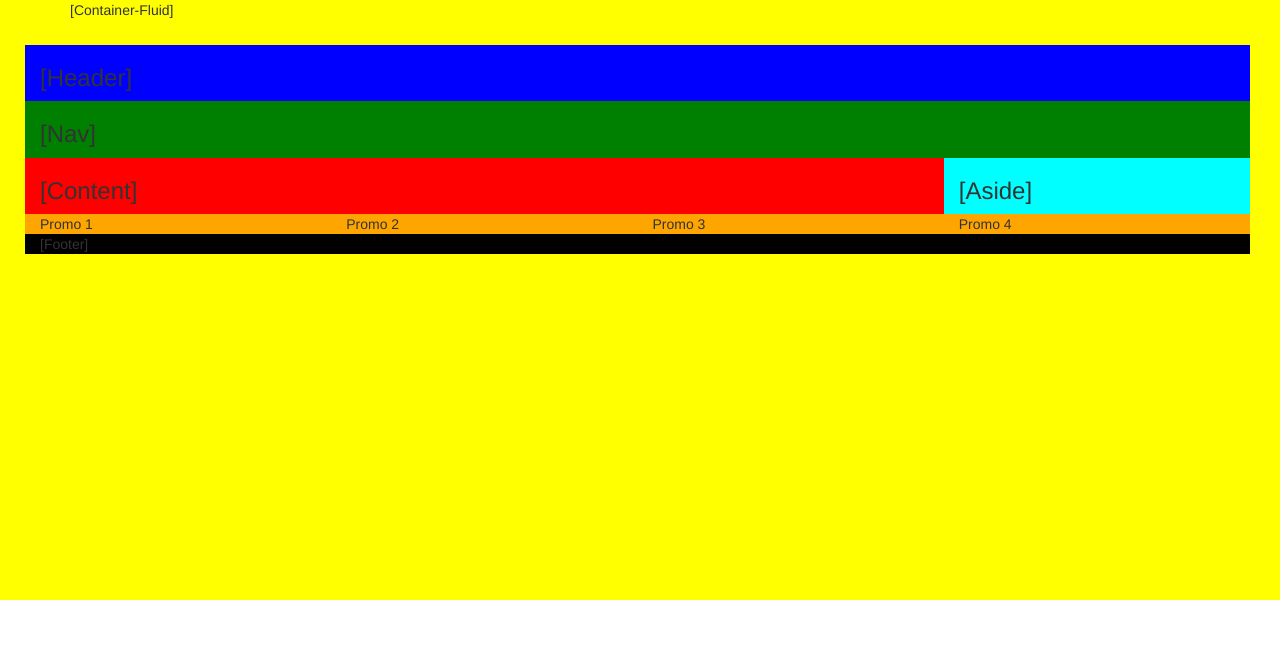
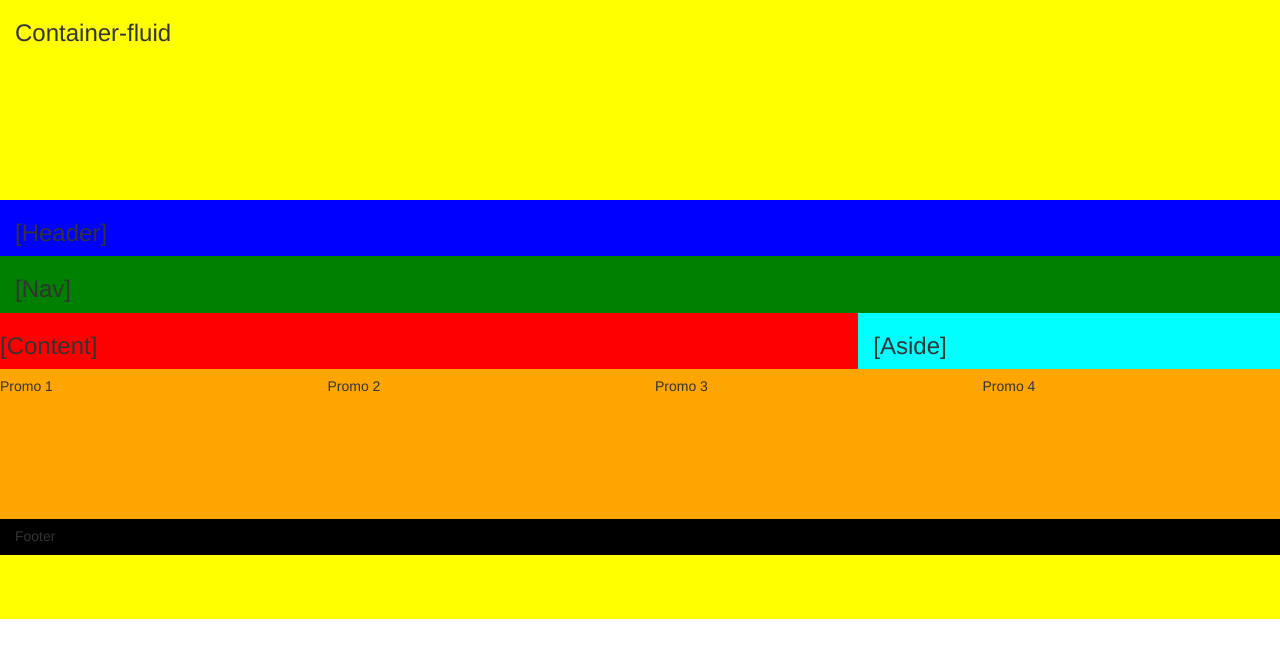
Before and after one commit to vcarranza/Mobile-Friendly-Practice1, a plain HTML site: page index.html in a window 1280 px wide. Drawn offline with nearby package versions, Linux system fonts and the light colour scheme.

Commit message:
practice grit3

```diff
--- a/css/styles.css
+++ b/css/styles.css
@@ -1,38 +1,26 @@
 .container-fluid{
-  height:600px;
-  width:100%;
-  overflow: hidden;
-  position: absolute;
-  background-size: cover;
+  padding 2em;
 }
 
-.row{
-  width:100%;
-  height:500px;
-  padding-left: 25px;
-  margin-top: 25px;
+.header{
+  height:200px;
 }
-.blue{
-  width:100%;
+.nav{
   height:100px;
 }
-.green{
-  width:100%;
+.section{
   height:100px;
 }
-.red{
-  width:100%;
+.Aside{
+  height:50px;
+}
+.col-md-3{
+  height:150px;
+  background-color:orange;
+}
+.footer{
   height:100px;
 }
-.aqua{
-  width:100%;
-  height:100px;
+header,nav,section,aside,.col-md-3,footer{
+  border: 2 solid black;
 }
-.orange{
-  width:100%;
-  height:100px;
-}
-.black{
-  width:100%;
-  height:100px;
-}
--- a/index.html
+++ b/index.html
@@ -20,45 +20,50 @@
   </head>
   <body>
     <div class="container-fluid"style="background-color:yellow;">
-      <div class="container">[Container-Fluid]</div>
-
-    <div class="row">
-        <div class="col-sm-12"style="background-color:blue;">
-          <h3>[Header]</h3>
+      <div class="container">
 
       </div>
-
-    <div class="green">
-        <div class="col-sm-12"style="background-color:green;">
+        <div class="row">
+          <header class="col-md-12 header">
+          <h3>Container-fluid</h3>
+          </header>
+    <div class="header">
+        <div class="col-md-12 blue"style="background-color:blue;">
+          <h3>[Header]</h3>
+        </div>
+    </div>
+    <div class="Nav">
+        <nav class="col-md-12"style="background-color:green;">
           <h3>[Nav]</h3>
+        </nav>
       </div>
-    <div class="red">
-      <div class="col-lg-9"style="background-color:red;">
+    <div class="row">
+      <section class="col-md-8"style="background-color:red;">
         <h3>[Content]</h3>
+      </section>
+      <aside class="col-md-4"style="background-color:#00ffff;">
+        <h3>[Aside]</h3>
+      </aside>
     </div>
-    <div class="aqua">
-      <div class="col-lg-3"style="background-color:#00ffff;">
-        <h3>[Aside]</h3>
+    <div class="row">
+      <div class="col-md-3"style="background-color:orange;">
+        <h5>Promo 1</h5>
         </div>
-    <div class="orange">
-      <div class="col-lg-3"style="background-color:orange;">
-        Promo 1
+      <div class="col-md-3"style="background-color:orange;">
+        <h5>Promo 2</h5>
         </div>
-      <div class="col-lg-3"style="background-color:orange;">
-        Promo 2
+      <div class="col-md-3"style="background-color:orange;">
+        <h5>Promo 3</h5>
         </div>
-      <div class="col-lg-3"style="background-color:orange;">
-        Promo 3
+      <div class="col-md-3"style="background-color:orange;">
+        <h5>Promo 4</h5>
         </div>
-      <div class="col-lg-3"style="background-color:orange;">
-        Promo 4
     </div>
-    <div class="black">
-      <div class="col-sm-12"style="background-color:black;">
-        [Footer]
-
+    <div class="footer">
+      <footer class="col-md-12"style="background-color:black;">
+        <h5>Footer</h5>
+      </footer>
     </div>
-
 
     <!-- jQuery (necessary for Bootstrap's JavaScript plugins) -->
     <script src="https://ajax.googleapis.com/ajax/libs/jquery/1.12.4/jquery.min.js"></script>
```
Lines whose indentation alone changed are shown as unchanged.
